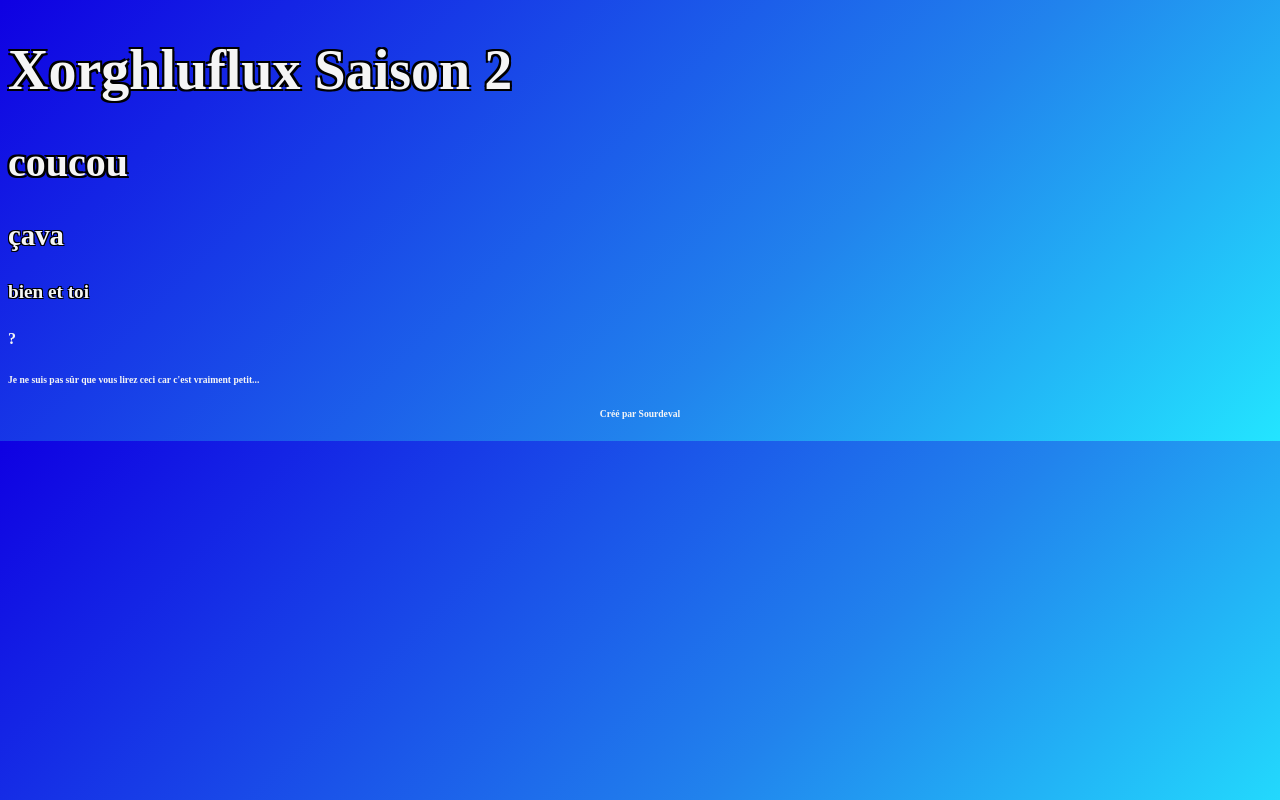
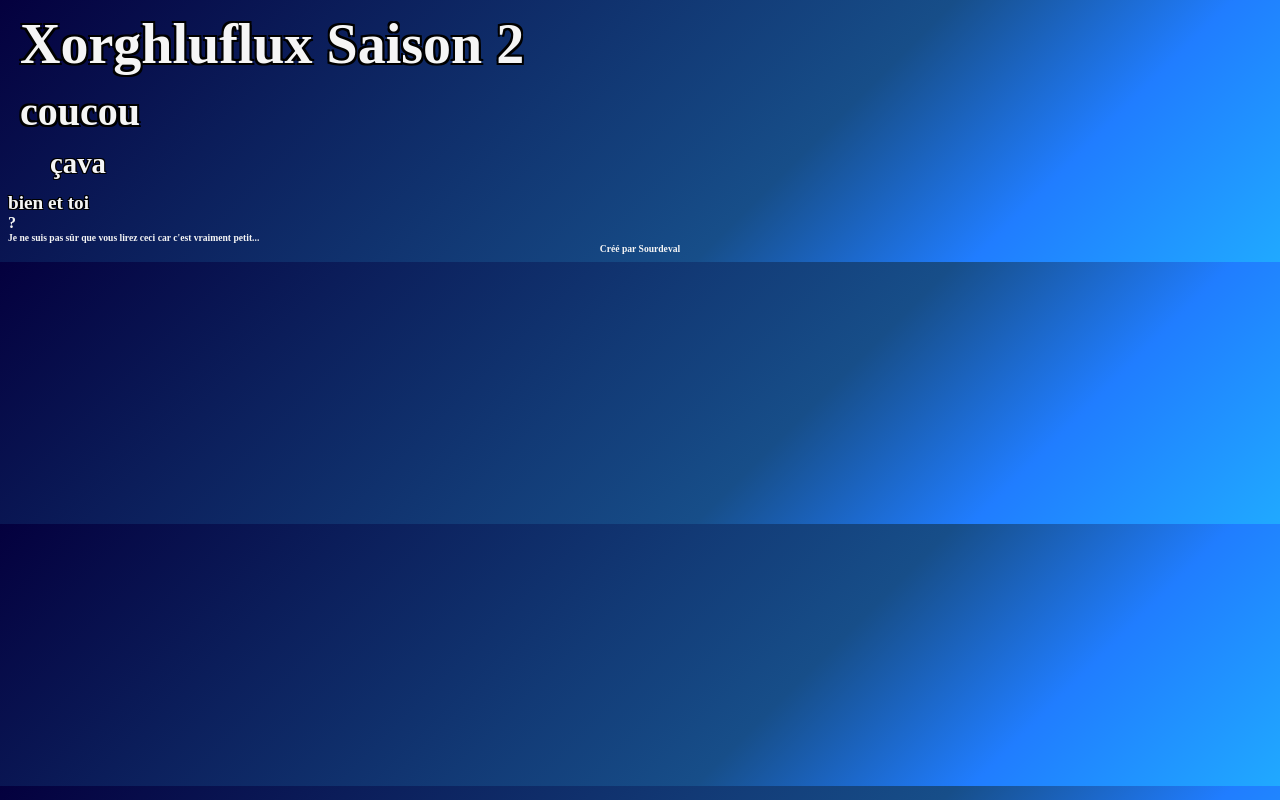
Before and after one commit to Sourdeval/ubion, an Angular app: page / in a window 1280 px wide. Built offline with nearby package versions, Linux system fonts and the light colour scheme.

Commit message:
classic styles finished

```diff
--- a/src/styles.css
+++ b/src/styles.css
@@ -2,25 +2,45 @@
 body{
     /*background-image: linear-gradient(rgba(0, 0, 255, 0.5), rgba(255, 255, 0, 0.5)),
     url("assets/wall.png");*/
-    background: linear-gradient(135deg, #0f00e2 0%,#2183ed 62%,#23e5ff 100%);
+    background: linear-gradient(135deg, #04003e 0%,#174e89 62%,#207dff 80%, #20a9ff 100%);
+}
+
+/* All texts */
+h1, h2, h3, h4, h5, h6 {
+    margin: 0;
+}
+
+/* Titles */
+h1, h2, h3 {
+    font-family: 'Kino MT';
+    color: whitesmoke;
+    margin: 12px;
 }
 
 h1, h2 {
-    font-family: 'Kino MT';
-    color: whitesmoke;
     text-shadow: -2px -2px 0 #000, 2px -2px 0 #000, -2px 2px 0 #000, 2px 2px 0 #000;
 }
 
-h3, h4 {
-    font-family: 'Verdana, Geneva, Tahoma, sans-serif';
+h3 {
+    margin-left: 42px;
+    text-shadow: -1px -1px 0 #000, 1px -1px 0 #000, -1px 1px 0 #000, 1px 1px 0 #000;
+}
+
+
+/* Key words */
+h4 {
+    font-family: 'Times New Roman', Times, serif;
     color: whitesmoke;
     text-shadow: -1px -1px 0 #000, 1px -1px 0 #000, -1px 1px 0 #000, 1px 1px 0 #000;
 }
 
+/* Texts */
 h5, h6 {
+    font-family: 'Times New Roman', Times, serif;
     color: whitesmoke;
 }
 
+/* Sizes */
 h1 {
     font-size: 350%;
 }
@@ -44,3 +64,11 @@ h5 {
 h6 {
     font-size: 60%;
 }
+
+/* Tables */
+table{
+    width: 90%;
+    margin-left: 10%;
+    margin-bottom: 2%;
+    margin-top: 2%;
+}
```
